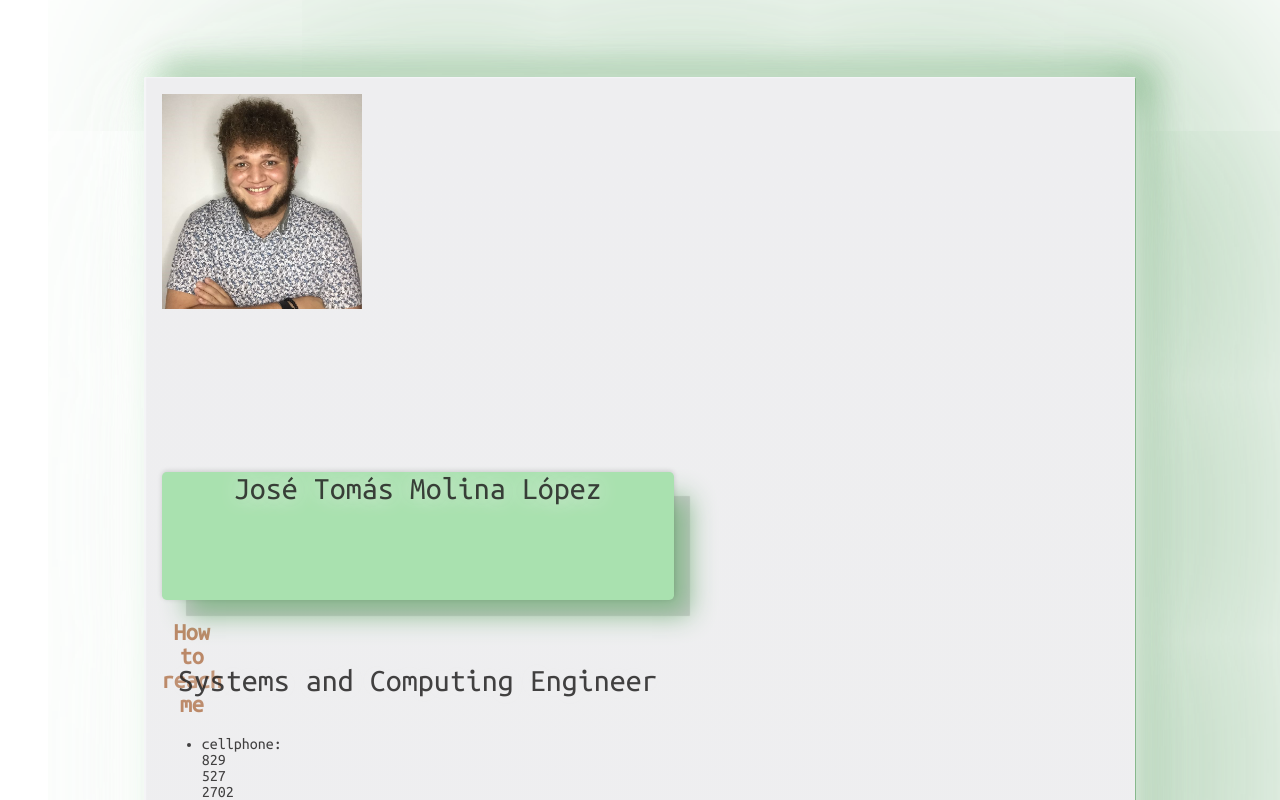
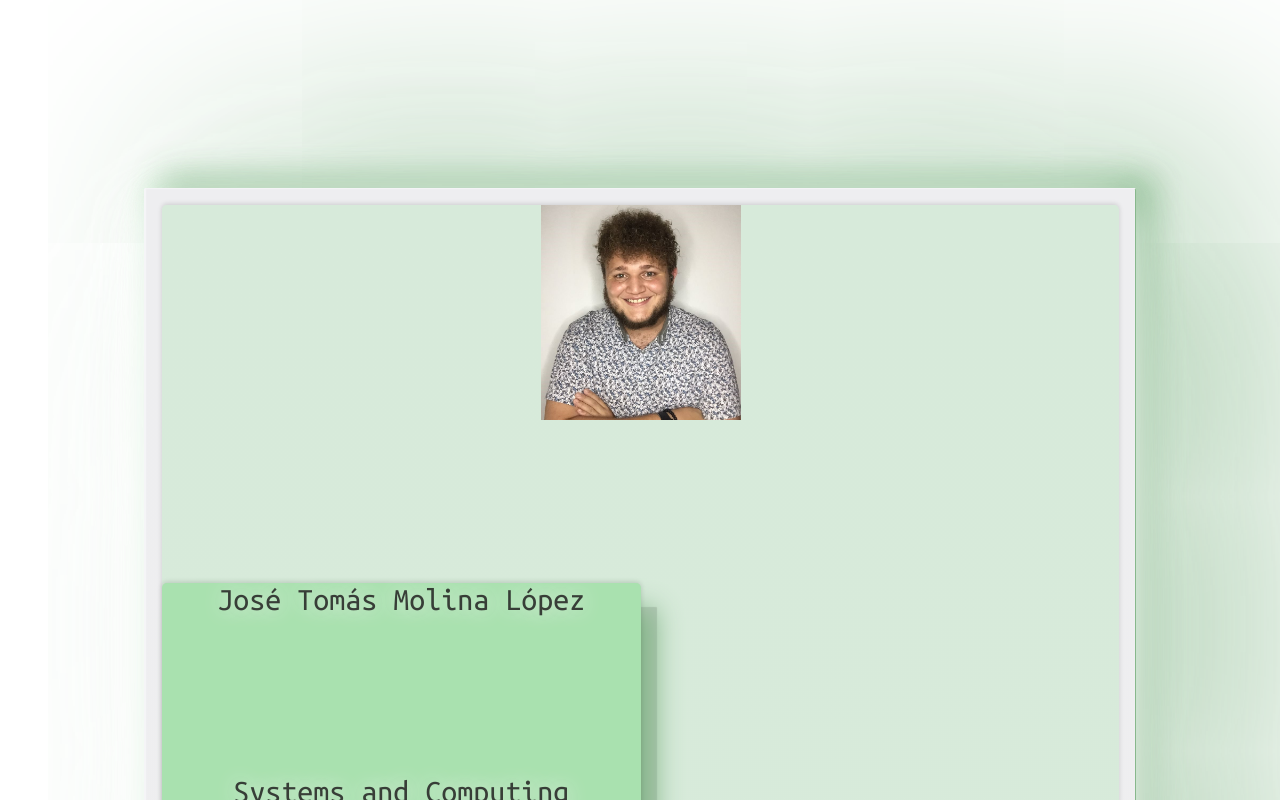
Before and after one commit to tomasjml/cv-tomas-molina, a React (Create React App) app: page / in a window 1280 px wide. Shown: the top 800 px of the page. Built offline with nearby package versions, Linux system fonts and the light colour scheme.

Commit message:
Fix justified text for components and Add info class css

```diff
--- a/src/App.js
+++ b/src/App.js
@@ -2,7 +2,6 @@ import './App.css';
 
 // Components
 import IdentificationInfo from "./components/identification-info/IdentificationInfo.js";
-import ContactInfo from "./components/contact-info/ContactInfo";
 import ProfileInfo from "./components/profile-info/ProfileInfo";
 import CareerInfo from "./components/career-info/CareerInfo";
 import BirthInfo from "./components/birth-info/BirthInfo";
@@ -12,7 +11,6 @@ import EducationalInfo from "./components/educational-info/EducationalInfo";
 import {
   name,
   dedication,
-  contactData,
   profileDescription,
   careerData,
   birthDate, birthPlace,
@@ -28,11 +26,8 @@ function App() {
   return (
     <div className="App">
       <div className="paper">
-        <div class="row">
+        <div className="row">
           <IdentificationInfo name={name} dedication={dedication} yourImage={tomasMolina}/>
-        </div>
-        <div className="row">
-          <ContactInfo contactData={contactData} />
         </div>
         <div className="row">
           <ProfileInfo info={profileDescription}/>
--- a/src/components/identification-info/IdentificationInfo.css
+++ b/src/components/identification-info/IdentificationInfo.css
@@ -7,8 +7,8 @@
     /* The second layer shadow */ 20px 20px 1px -4px rgba(0, 0, 0, 0.15);
   /* Padding for demo purposes */
   /* padding: 1em; */
-  height: 8em;
-  width: 32em;
+  height: 15%;
+  width: 50%;
   border-color: var(--brown);
   border-radius: 0.3em;
 }
--- a/src/components/identification-info/IdentificationInfo.js
+++ b/src/components/identification-info/IdentificationInfo.js
@@ -7,13 +7,17 @@ import {
 
 const IdentificationInfo = ({name, dedication, yourImage}) => {
     return (
-        <header className="justify__content__center width__lg">
+        <header className="info justify__content__center">
             <div className="avatar">
                 <img src={yourImage} alt={"A picture of: " + name} width="200" height="215"/>
             </div>
             <div className="terminal">
-                <h1>{name}</h1>
-                <h1>{dedication}</h1>
+                <div className="row">
+                    <h1>{name}</h1>
+                </div>
+                <div className="row">
+                    <h1>{dedication}</h1>
+                </div>
             </div>
             <ContactInfo contactData={contactData} />
         </header>
--- a/src/index.css
+++ b/src/index.css
@@ -3,6 +3,7 @@
 :root {
   /* Colors */
   --green: #a9e1af;
+  --green-transparent: #a9e1af56;
   --green-lighter: #dcf5df;
   --green-darker: #87b88c;
   --brown: #bb8867;
@@ -19,9 +20,29 @@
 
 .App {
   font-family: "Ubuntu Mono", monospace;
-  grid-template-columns: repeat(2, 1fr);
-  gap: 10px;
-  grid-auto-rows: minmax(150px, auto);
+  align-items: center;
+  display: grid;
+}
+
+.info {
+  background: var(--green-transparent);
+  background-color: var(--green-transparent);
+  box-shadow: 0 -1px 5px rgba(0, 0, 0, 0.15);
+  border-radius: 0.3em;
+  -webkit-transition: all 0.5s ease;
+  -moz-transition: all 0.5s ease;
+  -ms-transition: all 0.5s ease;
+  -o-transition: all 0.5s ease;
+  transition: all 0.5s ease;
+  backface-visibility: hidden;
+}
+
+.info:hover {
+  -webkit-transform: scale(var(--hover-outside-sm));
+  -moz-transform: scale(var(--hover-outside-sm));
+  -ms-transform: scale(var(--hover-outside-sm));
+  -o-transform: scale(var(--hover-outside-sm));
+  transform: scale(var(--hover-outside-sm));
 }
 
 .background {
@@ -162,6 +183,7 @@ ul,
 li {
   font-size: 1em;
   color: var(--black);
+  text-align: justify;
 }
 
 a {
```
